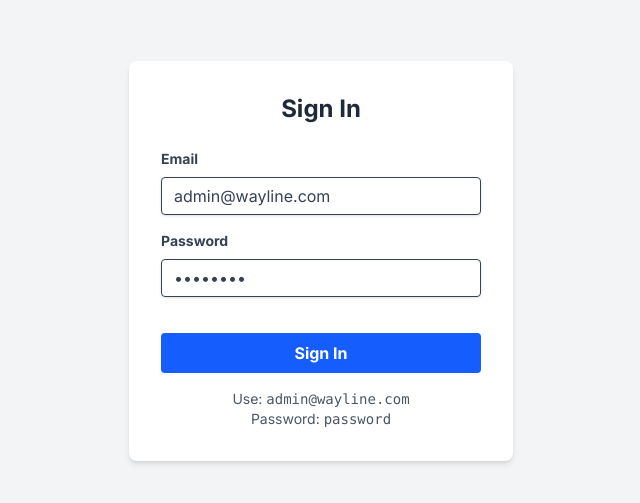
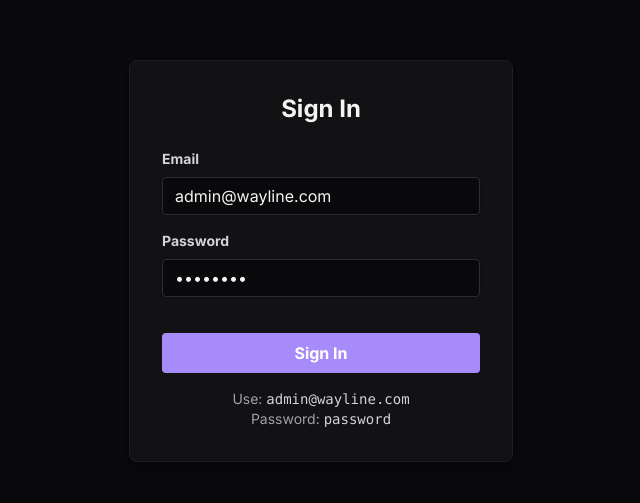
Before and after one commit to YUVARAJ-R-ai/wayline, a Next.js app in the folder frontend/: page /login in a window 1280 px wide. Shown: the part 139-642 px from the top of the page, without its empty margins (319-959 px from the left). Built offline with nearby package versions, Linux system fonts and the light colour scheme.

Commit message:
issue #27: migrate existing pages to use design token classes

```diff
--- a/frontend/app/dashboard/layout.tsx
+++ b/frontend/app/dashboard/layout.tsx
@@ -18,15 +18,15 @@ export default async function DashboardLayout({
   }
 
   return (
-    <div className="min-h-screen bg-gray-50">
-      <header className="bg-white shadow-sm">
+    <div className="min-h-screen bg-bg-base text-text-primary transition-colors duration-200">
+      <header className="bg-bg-surface border-b border-border-subtle shadow-sm">
         <nav className="container mx-auto px-4 sm:px-6 lg:px-8">
             <div className="flex justify-between items-center h-16">
                 <div className="flex-shrink-0">
-                    <h1 className="text-xl font-bold text-gray-800">Wayline Dashboard</h1>
+                    <h1 className="text-xl font-bold text-text-primary">Wayline Dashboard</h1>
                 </div>
                 <div className="flex items-center space-x-4">
-                    <p className="text-sm text-gray-600">Welcome, {session.user?.name}</p>
+                    <p className="text-sm text-text-secondary">Welcome, {session.user?.name}</p>
                     <SignOutButton />
                 </div>
             </div>
--- a/frontend/app/dashboard/page.tsx
+++ b/frontend/app/dashboard/page.tsx
@@ -1,11 +1,11 @@
 export default function DashboardPage() {
   return (
     <div>
-      <h2 className="text-2xl font-semibold text-gray-900 mb-4">
+      <h2 className="text-2xl font-semibold text-text-primary mb-4">
         Dashboard Overview
       </h2>
-      <div className="p-6 bg-white rounded-lg shadow">
-        <p>This is your main dashboard page. The beautiful charts and stats will go here!</p>
+      <div className="p-6 bg-bg-surface border border-border-subtle rounded-lg shadow">
+        <p className="text-text-secondary">This is your main dashboard page. The beautiful charts and stats will go here!</p>
       </div>
     </div>
   )
--- a/frontend/app/login/page.tsx
+++ b/frontend/app/login/page.tsx
@@ -29,12 +29,12 @@ export default function LoginPage() {
   };
 
   return (
-    <div className="flex items-center justify-center min-h-screen bg-gray-100">
-      <form onSubmit={handleSubmit} className="p-8 bg-white rounded-lg shadow-md w-full max-w-sm">
-        <h2 className="text-2xl font-bold mb-6 text-center text-gray-800">Sign In</h2>
-        {error && <p className="mb-4 text-center text-red-500 bg-red-100 p-2 rounded">{error}</p>}
+    <div className="flex items-center justify-center min-h-screen bg-bg-base transition-colors duration-200">
+      <form onSubmit={handleSubmit} className="p-8 bg-bg-surface border border-border-subtle rounded-lg shadow-md w-full max-w-sm">
+        <h2 className="text-2xl font-bold mb-6 text-center text-text-primary">Sign In</h2>
+        {error && <p className="mb-4 text-center text-status-error bg-status-error/10 border border-status-error/20 p-2 rounded">{error}</p>}
         <div className="mb-4">
-          <label className="block text-gray-700 text-sm font-bold mb-2" htmlFor="email">
+          <label className="block text-text-secondary text-sm font-bold mb-2" htmlFor="email">
             Email
           </label>
           <input
@@ -43,11 +43,11 @@ export default function LoginPage() {
             value={email}
             onChange={(e) => setEmail(e.target.value)}
             required
-            className="shadow appearance-none border rounded w-full py-2 px-3 text-gray-700 leading-tight focus:outline-none focus:shadow-outline"
+            className="shadow appearance-none border border-border-default bg-bg-base rounded w-full py-2 px-3 text-text-primary leading-tight focus:outline-none focus:ring-2 focus:ring-accent-purple/50 focus:border-accent-purple"
           />
         </div>
         <div className="mb-6">
-          <label className="block text-gray-700 text-sm font-bold mb-2" htmlFor="password">
+          <label className="block text-text-secondary text-sm font-bold mb-2" htmlFor="password">
             Password
           </label>
           <input
@@ -56,20 +56,20 @@ export default function LoginPage() {
             value={password}
             onChange={(e) => setPassword(e.target.value)}
             required
-            className="shadow appearance-none border rounded w-full py-2 px-3 text-gray-700 mb-3 leading-tight focus:outline-none focus:shadow-outline"
+            className="shadow appearance-none border border-border-default bg-bg-base rounded w-full py-2 px-3 text-text-primary mb-3 leading-tight focus:outline-none focus:ring-2 focus:ring-accent-purple/50 focus:border-accent-purple"
           />
         </div>
         <div className="flex items-center justify-between">
           <button
             type="submit"
-            className="bg-blue-600 hover:bg-blue-700 text-white font-bold py-2 px-4 rounded focus:outline-none focus:shadow-outline w-full"
+            className="bg-accent-purple hover:opacity-90 text-white font-bold py-2 px-4 rounded focus:outline-none focus:ring-2 focus:ring-accent-purple/50 w-full transition-all"
           >
             Sign In
           </button>
         </div>
-        <div className="text-center mt-4 text-sm text-gray-600">
-            <p>Use: <span className="font-mono">admin@wayline.com</span></p>
-            <p>Password: <span className="font-mono">password</span></p>
+        <div className="text-center mt-4 text-sm text-text-muted">
+            <p>Use: <span className="font-mono text-text-secondary">admin@wayline.com</span></p>
+            <p>Password: <span className="font-mono text-text-secondary">password</span></p>
         </div>
       </form>
     </div>
--- a/frontend/components/HomePageClient.tsx
+++ b/frontend/components/HomePageClient.tsx
@@ -66,7 +66,7 @@ export default function HomePageClient() {
             className="absolute inset-y-0 left-0 flex items-center pl-4 hover:scale-105 transition-transform"
             disabled={loading}
           >
-            <Search className={`h-5 w-5 ${loading ? 'text-blue-500 animate-pulse' : 'text-gray-500 hover:text-blue-500'}`} />
+            <Search className={`h-5 w-5 ${loading ? 'text-accent-purple animate-pulse' : 'text-text-muted hover:text-accent-purple'}`} />
           </button>
           <input
             type="text"
@@ -79,11 +79,11 @@ export default function HomePageClient() {
               }
             }}
             disabled={loading}
-            className="w-full rounded-full bg-white/90 py-3 pl-12 pr-4 text-gray-800 shadow-lg outline-none ring-1 ring-gray-300/50 backdrop-blur-sm focus:ring-2 focus:ring-blue-500 transition-all"
+            className="w-full rounded-full bg-bg-surface/95 py-3 pl-12 pr-4 text-text-primary shadow-lg outline-none ring-1 ring-border-default/50 backdrop-blur-sm focus:ring-2 focus:ring-accent-purple transition-all"
           />
         </div>
         {error && (
-          <div className="rounded-2xl bg-red-500/90 px-4 py-2 text-sm text-white shadow-lg backdrop-blur-sm animate-in fade-in slide-in-from-top-1 duration-200">
+          <div className="rounded-2xl bg-status-error/90 px-4 py-2 text-sm text-white shadow-lg backdrop-blur-sm animate-in fade-in slide-in-from-top-1 duration-200">
             {error}
           </div>
         )}
@@ -93,11 +93,12 @@ export default function HomePageClient() {
       <div className="absolute top-5 right-5 z-10">
         <Link
           href="/login"
-          className="rounded-full bg-white/90 px-6 py-3 font-semibold text-gray-800 shadow-lg ring-1 ring-gray-300/50 backdrop-blur-sm transition-colors hover:bg-white"
+          className="rounded-full bg-bg-surface/95 px-6 py-3 font-semibold text-text-primary shadow-lg ring-1 ring-border-default/50 backdrop-blur-sm transition-colors hover:bg-bg-elevated"
         >
           Sign In
         </Link>
       </div>
+
     </main>
   );
 }
```
